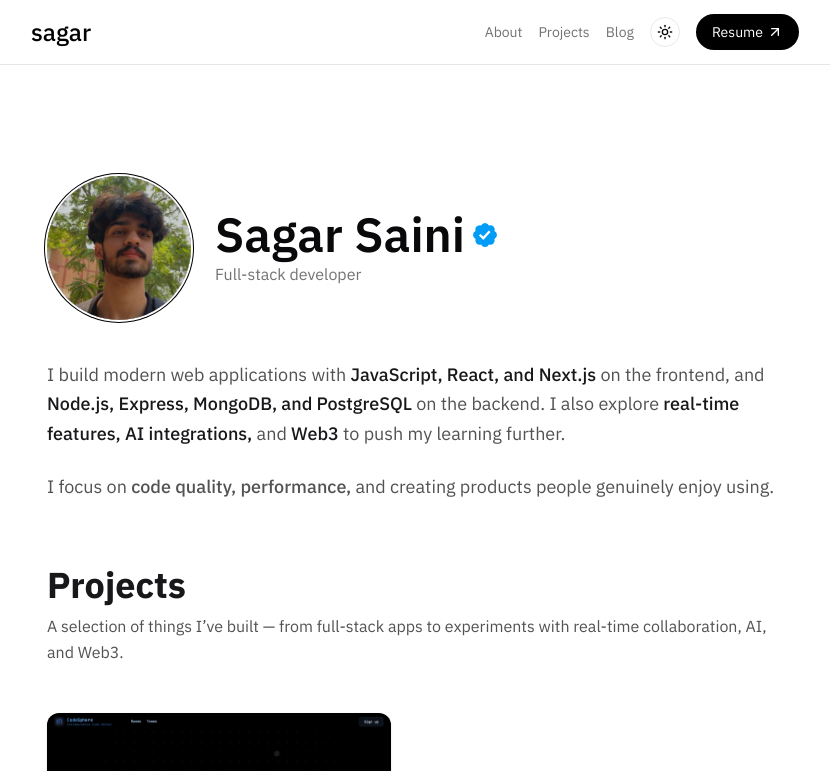
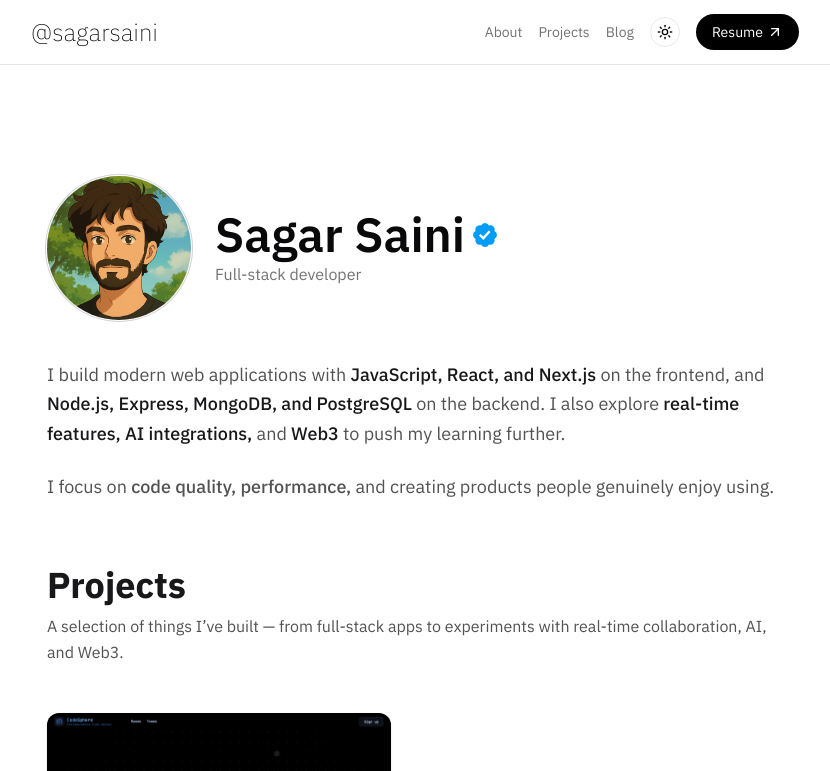
Before and after one commit to Sagar141005/sagarsaini.com, a Next.js app: page / in a window 1280 px wide. Shown: the top 771 px of the page, without its empty margins (225-1055 px from the left). Built offline with nearby package versions, Linux system fonts and the light colour scheme.

Commit message:
UI/UX enhancements

```diff
--- a/src/app/globals.css
+++ b/src/app/globals.css
@@ -44,4 +44,9 @@
 
 body {
   font-family: "IBM Plex Sans", sans-serif;
+  background-color: #ffffff;
 }
+
+.dark body {
+  background-color: #09090b;
+}
--- a/src/app/page.tsx
+++ b/src/app/page.tsx
@@ -4,6 +4,7 @@ import ProjectList from "@/components/ProjectList";
 import TechStack from "@/components/TechStack";
 import projects from "@/data/projects";
 import Footer from "@/components/Footer";
+import ProfileHeader from "@/components/ProfileHeader";
 
 const blogPosts = [
   {
@@ -45,38 +46,9 @@ const blogPosts = [
 
 export default function Home() {
   return (
-    <div className="w-full max-w-3xl mx-auto min-h-screen px-4 py-16 bg-white dark:bg-[#09090B]">
+    <div className="w-full max-w-3xl mx-auto px-4 pt-16 pb-8 bg-white dark:bg-[#09090B]">
       {/* Profile Header */}
-      <div className="flex items-center gap-4 sm:gap-6 pt-12 flex-wrap sm:flex-nowrap">
-        <img
-          loading="lazy"
-          src="/profile.jpg"
-          alt="Sagar Saini's profile photo"
-          className="size-28 sm:size-36 rounded-full ring-1 ring-border ring-offset-2 ring-offset-background select-none"
-        />
-
-        <div className="min-w-0">
-          <div className="flex items-center gap-2">
-            <h1 className="text-3xl sm:text-5xl font-semibold text-zinc-950 dark:text-zinc-50 whitespace-nowrap">
-              Sagar Saini
-            </h1>
-            <svg
-              xmlns="http://www.w3.org/2000/svg"
-              viewBox="0 0 24 24"
-              className="size-5 sm:size-6 text-info translate-y-px"
-            >
-              <path
-                fill="#009CF5"
-                d="M24 12a4.454 4.454 0 0 0-2.564-3.91 4.437 4.437 0 0 0-.948-4.578 4.436 4.436 0 0 0-4.577-.948A4.44 4.44 0 0 0 12 0a4.423 4.423 0 0 0-3.9 2.564 4.434 4.434 0 0 0-2.43-.178 4.425 4.425 0 0 0-2.158 1.126 4.42 4.42 0 0 0-1.12 2.156 4.42 4.42 0 0 0 .183 2.421A4.456 4.456 0 0 0 0 12a4.465 4.465 0 0 0 2.576 3.91 4.433 4.433 0 0 0 .936 4.577 4.459 4.459 0 0 0 4.577.95A4.454 4.454 0 0 0 12 24a4.439 4.439 0 0 0 3.91-2.563 4.26 4.26 0 0 0 5.526-5.526A4.453 4.453 0 0 0 24 12Zm-13.709 4.917-4.38-4.378 1.652-1.663 2.646 2.646L15.83 7.4l1.72 1.591-7.258 7.926Z"
-              />
-            </svg>
-          </div>
-
-          <p className="mt-1 text-sm sm:text-base font-light text-neutral-500 dark:text-neutral-400">
-            Full-stack developer
-          </p>
-        </div>
-      </div>
+      <ProfileHeader />
 
       {/* About Me */}
       <div className="mt-10 space-y-6">
--- a/src/components/Footer.jsx
+++ b/src/components/Footer.jsx
@@ -26,7 +26,7 @@ export default function Footer() {
         {/* Social Links */}
         <div className="flex flex-col font-light text-base items-start sm:items-end">
           <a
-            href="https://github.com/sagarsaini"
+            href="https://github.com/Sagar141005"
             target="_blank"
             rel="noopener noreferrer"
             className="flex items-center gap-1 text-neutral-500 dark:hover:text-[#FAFAFA] hover:text-black transition-colors duration-200"
@@ -34,7 +34,7 @@ export default function Footer() {
             GitHub <ArrowUpRight className="size-5" />
           </a>
           <a
-            href="https://linkedin.com/in/sagarsaini"
+            href="https://www.linkedin.com/in/sagar-saini-9b45a52b2/"
             target="_blank"
             rel="noopener noreferrer"
             className="flex items-center gap-1 text-neutral-500 dark:hover:text-[#FAFAFA] hover:text-black transition-colors duration-200"
@@ -42,7 +42,7 @@ export default function Footer() {
             LinkedIn <ArrowUpRight className="size-5" />
           </a>
           <a
-            href="https://twitter.com/sagarsaini"
+            href="https://x.com/not_sagar1410"
             target="_blank"
             rel="noopener noreferrer"
             className="flex items-center gap-1 text-neutral-500 dark:hover:text-[#FAFAFA] hover:text-black transition-colors duration-200"
@@ -53,7 +53,7 @@ export default function Footer() {
       </div>
 
       {/* Bottom Bar */}
-      <div className="pt-6 pb-12 text-center text-sm font-light text-neutral-500 dark:text-neutral-600">
+      <div className="pt-6 text-center text-sm font-light text-neutral-500 dark:text-neutral-600">
         © {new Date().getFullYear()} Sagar Saini. All rights reserved.
       </div>
     </footer>
--- a/src/components/Navbar.tsx
+++ b/src/components/Navbar.tsx
@@ -24,9 +24,9 @@ const Navbar = () => {
         {/* Logo */}
         <Link
           href="/"
-          className="text-xl sm:text-2xl font-medium text-black dark:text-white"
+          className="text-xl sm:text-2xl font-extralight text-black dark:text-white"
         >
-          sagar
+          @sagarsaini
         </Link>
 
         {/* Desktop Nav */}
--- /dev/null
+++ b/src/components/ProfileHeader.tsx
@@ -0,0 +1,34 @@
+export default function ProfileHeader() {
+  return (
+    <div className="flex items-center gap-4 sm:gap-6 pt-12 flex-wrap sm:flex-nowrap">
+      <img
+        loading="lazy"
+        src="/Profile.png"
+        alt="Sagar Saini's profile photo"
+        className="size-28 sm:size-36 rounded-full ring-1 ring-zinc-300 dark:ring-zinc-700 ring-offset-1 ring-offset-white dark:ring-offset-black select-none"
+      />
+
+      <div className="min-w-0">
+        <div className="flex items-center gap-2">
+          <h1 className="text-3xl sm:text-5xl font-semibold text-zinc-950 dark:text-zinc-50 whitespace-nowrap">
+            Sagar Saini
+          </h1>
+          <svg
+            xmlns="http://www.w3.org/2000/svg"
+            viewBox="0 0 24 24"
+            className="size-5 sm:size-6 text-info translate-y-px cursor-default"
+          >
+            <path
+              fill="#009CF5"
+              d="M24 12a4.454 4.454 0 0 0-2.564-3.91 4.437 4.437 0 0 0-.948-4.578 4.436 4.436 0 0 0-4.577-.948A4.44 4.44 0 0 0 12 0a4.423 4.423 0 0 0-3.9 2.564 4.434 4.434 0 0 0-2.43-.178 4.425 4.425 0 0 0-2.158 1.126 4.42 4.42 0 0 0-1.12 2.156 4.42 4.42 0 0 0 .183 2.421A4.456 4.456 0 0 0 0 12a4.465 4.465 0 0 0 2.576 3.91 4.433 4.433 0 0 0 .936 4.577 4.459 4.459 0 0 0 4.577.95A4.454 4.454 0 0 0 12 24a4.439 4.439 0 0 0 3.91-2.563 4.26 4.26 0 0 0 5.526-5.526A4.453 4.453 0 0 0 24 12Zm-13.709 4.917-4.38-4.378 1.652-1.663 2.646 2.646L15.83 7.4l1.72 1.591-7.258 7.926Z"
+            />
+          </svg>
+        </div>
+
+        <p className="mt-1 text-sm sm:text-base font-light text-neutral-500 dark:text-neutral-400">
+          Full-stack developer
+        </p>
+      </div>
+    </div>
+  );
+}
--- a/src/components/TechStack.tsx
+++ b/src/components/TechStack.tsx
@@ -22,7 +22,7 @@ export default function TechStack() {
         The tools and technologies I work with regularly.
       </p>
 
-      <TooltipProvider delayDuration={0}>
+      <TooltipProvider delayDuration={50}>
         <div className="grid grid-cols-4 sm:grid-cols-6 md:grid-cols-8 gap-6 mt-4 items-center justify-items-center text-zinc-600 dark:text-zinc-300">
           {/* === Frontend === */}
           <TechIcon label="React" src="/react.svg" />
@@ -107,7 +107,7 @@ function TechIcon({ label, src, srcLight, srcDark }: TechIconProps) {
 
       <TooltipContent
         side="top"
-        className="bg-zinc-900 text-white px-6 py-2 mb-0.5 text-sm rounded-lg shadow-sm dark:bg-zinc-800"
+        className="bg-zinc-900 text-white px-6 py-2 mb-0.5 text-sm font-light rounded-lg shadow-sm dark:bg-zinc-800"
       >
         {label}
       </TooltipContent>
--- a/src/components/ui/tooltip.tsx
+++ b/src/components/ui/tooltip.tsx
@@ -1,32 +1,36 @@
-"use client"
+"use client";
 
-import * as React from "react"
-import * as TooltipPrimitive from "@radix-ui/react-tooltip"
+import * as React from "react";
+import * as TooltipPrimitive from "@radix-ui/react-tooltip";
+import { cn } from "@/lib/utils";
 
-import { cn } from "@/lib/utils"
-
-const TooltipProvider = TooltipPrimitive.Provider
-
-const Tooltip = TooltipPrimitive.Root
-
-const TooltipTrigger = TooltipPrimitive.Trigger
+const TooltipProvider = TooltipPrimitive.Provider;
+const Tooltip = TooltipPrimitive.Root;
+const TooltipTrigger = TooltipPrimitive.Trigger;
 
 const TooltipContent = React.forwardRef<
   React.ElementRef<typeof TooltipPrimitive.Content>,
   React.ComponentPropsWithoutRef<typeof TooltipPrimitive.Content>
->(({ className, sideOffset = 4, ...props }, ref) => (
+>(({ className, sideOffset = 8, ...props }, ref) => (
   <TooltipPrimitive.Portal>
     <TooltipPrimitive.Content
       ref={ref}
       sideOffset={sideOffset}
       className={cn(
-        "z-50 overflow-hidden rounded-md bg-primary px-3 py-1.5 text-xs text-primary-foreground animate-in fade-in-0 zoom-in-95 data-[state=closed]:animate-out data-[state=closed]:fade-out-0 data-[state=closed]:zoom-out-95 data-[side=bottom]:slide-in-from-top-2 data-[side=left]:slide-in-from-right-2 data-[side=right]:slide-in-from-left-2 data-[side=top]:slide-in-from-bottom-2 origin-[--radix-tooltip-content-transform-origin]",
+        "z-50 overflow-hidden rounded-md bg-primary px-3 py-1.5 text-xs text-primary-foreground shadow-md animate-in fade-in-0 zoom-in-95 data-[state=closed]:animate-out data-[state=closed]:fade-out-0 data-[state=closed]:zoom-out-95 data-[side=bottom]:slide-in-from-top-2 data-[side=left]:slide-in-from-right-2 data-[side=right]:slide-in-from-left-2 data-[side=top]:slide-in-from-bottom-2 origin-[--radix-tooltip-content-transform-origin]",
         className
       )}
       {...props}
-    />
+    >
+      {props.children}
+
+      <TooltipPrimitive.Arrow
+        offset={0}
+        className="fill-primary h-2 w-4 -mt-1"
+      />
+    </TooltipPrimitive.Content>
   </TooltipPrimitive.Portal>
-))
-TooltipContent.displayName = TooltipPrimitive.Content.displayName
+));
+TooltipContent.displayName = TooltipPrimitive.Content.displayName;
 
-export { Tooltip, TooltipTrigger, TooltipContent, TooltipProvider }
+export { Tooltip, TooltipTrigger, TooltipContent, TooltipProvider };
```
Also changed, not shown: public/Profile.jpg (deleted), public/Profile.png (added).
